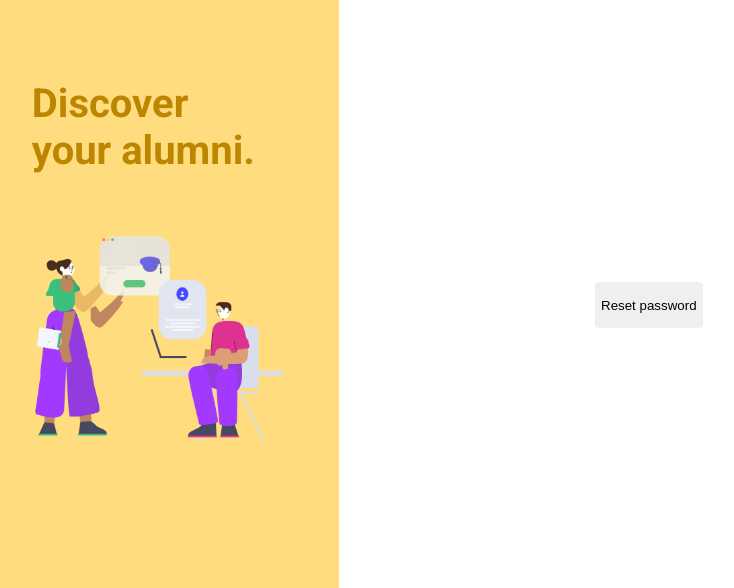
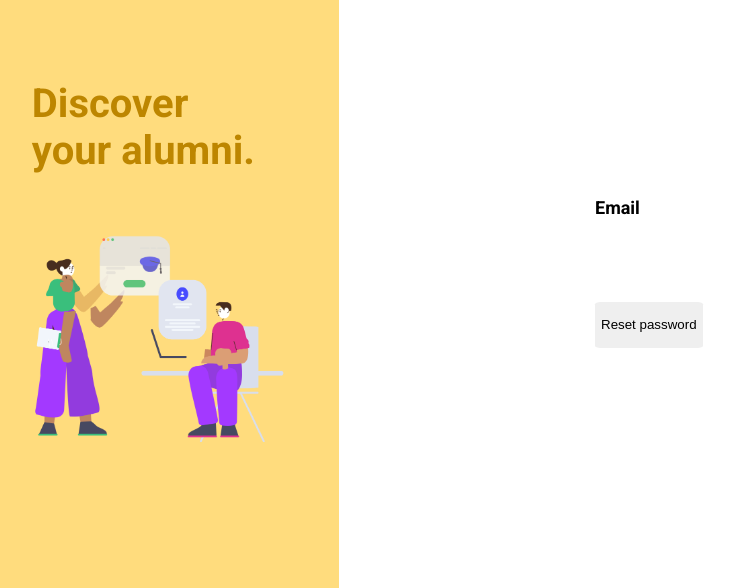
Before and after one commit to choikh0423/AlumniDatabase, a Django app: page /searches/accounts/password_reset/ in a window 1280 px wide. Shown: the part 171-759 px from the top of the page, without its empty margins (45-779 px from the left). Run offline with Django 3.2, Linux system fonts and the light colour scheme.

Commit message:
password reset

```diff
--- a/alumnidatabase/searches/urls.py
+++ b/alumnidatabase/searches/urls.py
@@ -6,6 +6,7 @@ urlpatterns = [
     path('', views.index, name='home'),
     path('accounts/', include('django.contrib.auth.urls')),
     path('signup/', views.signup, name='signup'),
+    path('passwordresetfornm/', views.change_password1, name='passwordresetform'),
 ]
 
 # path('accounts/login/', views.CustomLoginView.as_view(), name='login'),
--- a/alumnidatabase/templates/registration/password_reset_form.html
+++ b/alumnidatabase/templates/registration/password_reset_form.html
@@ -7,8 +7,15 @@
   {% if form.email.errors %}
     {{ form.email.errors }}
   {% endif %}
-      <p>{{ form.email }}</p>
-    <input type="submit" class="btn btn-default btn-lg" value="Reset password">
+  <div id = 'email_label'>
+    <p>Email</p>
+  </div>
+  <div id='email'>
+    <p>{{ form.email }}</p>
+  </div>
+
+  <input id = 'email' type="submit" class="btn btn-default btn-lg" value="Reset password">
+
   </form>
 
 {% endblock %}
```
Also changed, not shown: alumnidatabase/alumnidatabase/settings.py (+7 -0 lines), alumnidatabase/searches/views.py (+15 -3 lines).
